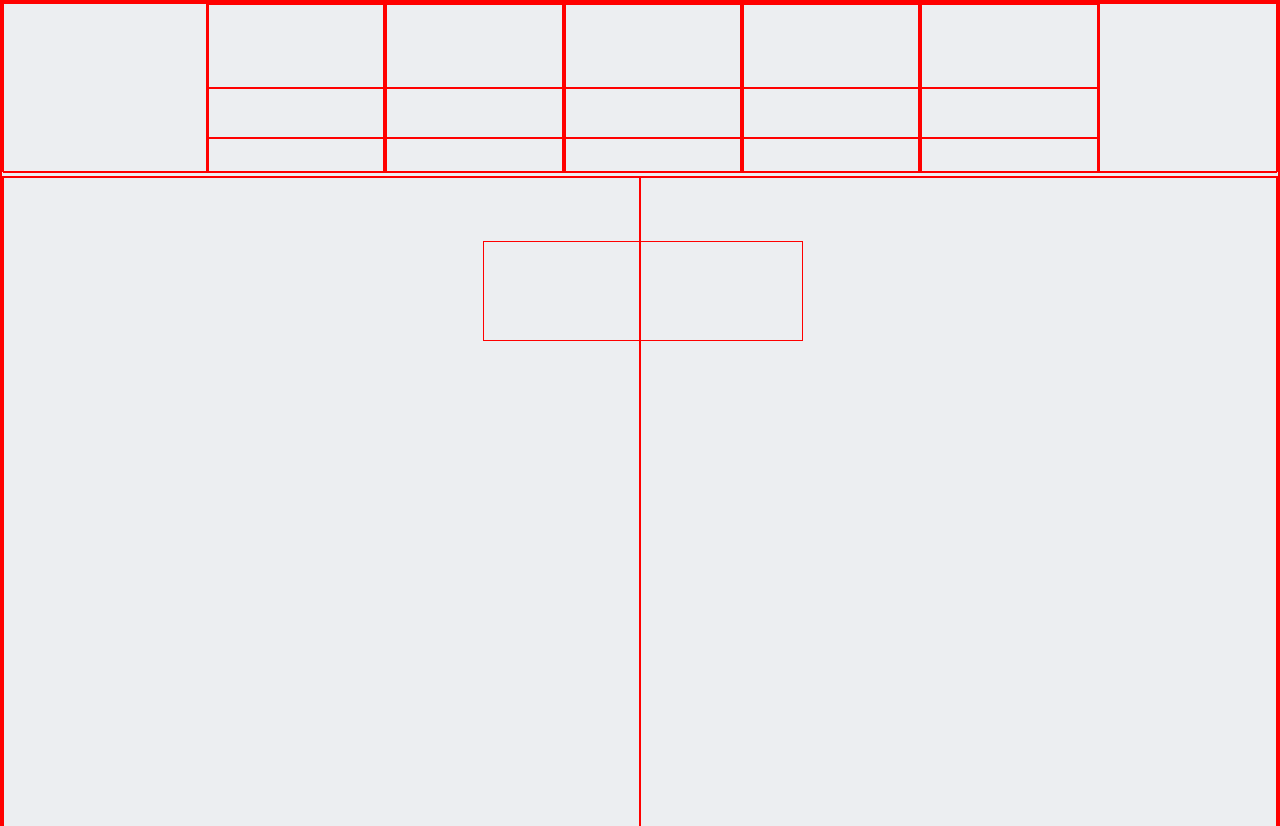
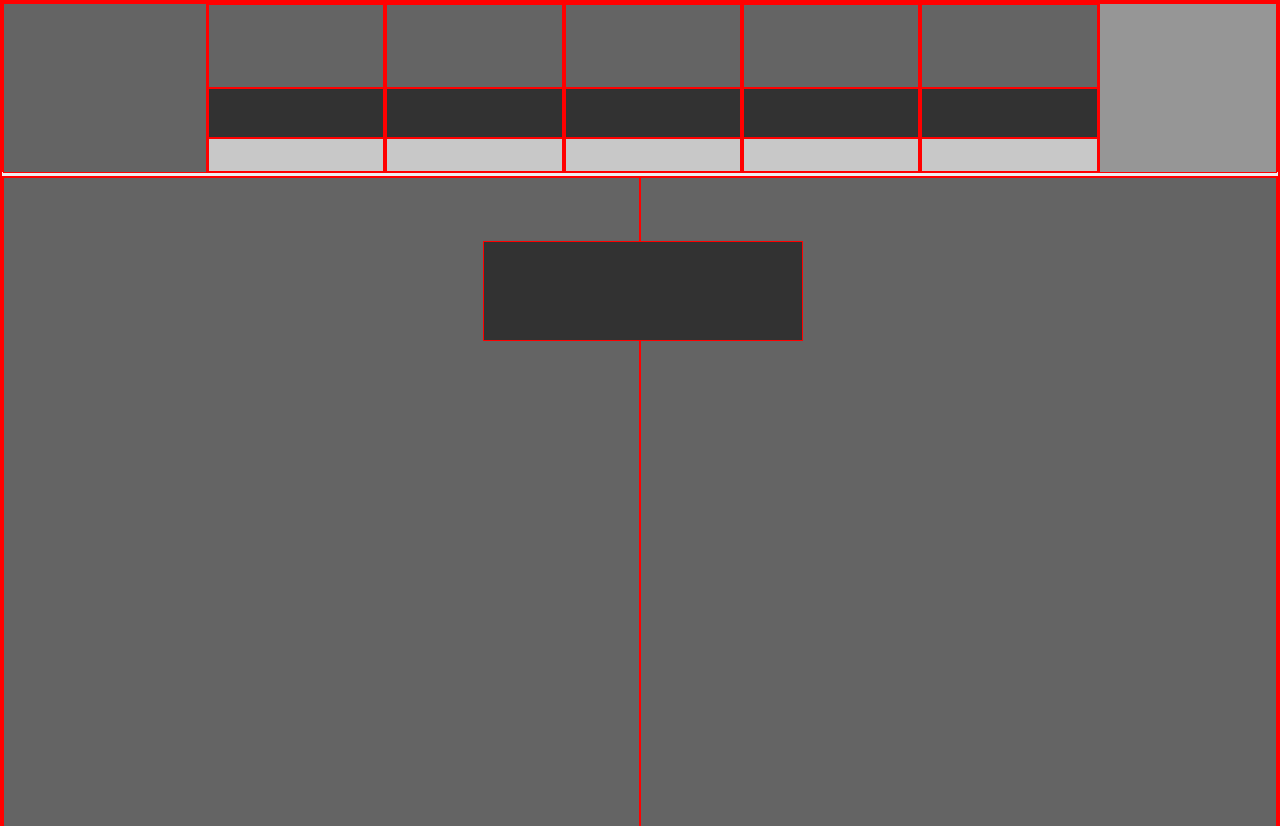
Before and after one commit to euqueme/heat-map, a plain HTML site: page index.html in a window 1280 px wide. Shown: the top 826 px of the page. Drawn offline with Linux system fonts and the light colour scheme.

Commit message:
Background styling: Created the background classes and added to the elements before the community links section

```diff
--- a/index.html
+++ b/index.html
@@ -7,65 +7,58 @@
   </head>
   <body>
     <nav class="general-display">
-      <div class="grid-16"></div>
+      <div class="grid-16 b3"></div>
       <div class="grid-14">
-        <div class="h50"></div>
-        <div class="h30"></div>
-        <div class="h20"></div>
+        <div class="h50 b3"></div>
+        <div class="h30 b4"></div>
+        <div class="h20 b1"></div>
       </div>
       <div class="grid-14">
-        <div class="h50"></div>
-        <div class="h30"></div>
-        <div class="h20"></div>
+        <div class="h50 b3"></div>
+        <div class="h30 b4"></div>
+        <div class="h20 b1"></div>
       </div>
       <div class="grid-14">
-        <div class="h50"></div>
-        <div class="h30"></div>
-        <div class="h20"></div>
+        <div class="h50 b3"></div>
+        <div class="h30 b4"></div>
+        <div class="h20 b1"></div>
       </div>
       <div class="grid-14">
-        <div class="h50"></div>
-        <div class="h30"></div>
-        <div class="h20"></div>
+        <div class="h50 b3"></div>
+        <div class="h30 b4"></div>
+        <div class="h20 b1"></div>
       </div>
       <div class="grid-14">
-        <div class="h50"></div>
-        <div class="h30"></div>
-        <div class="h20"></div>
+        <div class="h50 b3"></div>
+        <div class="h30 b4"></div>
+        <div class="h20 b1"></div>
       </div>
-      <div class="grid-14"></div>
+      <div class="grid-14 b2"></div>
     </nav>
 
     <main>
-      <div id="absolute-title" class="grid-25 h100"></div>
-      <div class="grid-50 float-left h650"></div>
-      <div class="grid-50 float-left h650"></div>
-      <div class="grid-50 float-left h650"></div>
-      <div class="grid-50 float-left h650"></div>
-    </main>
+      <div id="absolute-title" class="grid-25 h100 b4"></div>
+      <div class="grid-50 float-left h650 b3"></div>
+      <div class="grid-50 float-left h650 b3"></div>
+      <div class="grid-50 float-left h650 b3"></div>
+      <div class="grid-50 float-left h650 b3"></div>
 
-    <section class="">
+      <div class="">
         <!-- Latest post -->
         <article class="grid-1-3 float-left h650"></article>
         <article class="grid-1-3 float-left h650"></article>
         <article class="grid-1-3 float-left h650"></article>
-      <div class="grid-1-3 float-left h650"></div>
-      <div class="grid-2-3 float-left h650"></div>
+        <div class="grid-1-3 float-left h350 b2"></div>
+        <div class="grid-2-3 float-left h650 b4"></div>
         <article class="grid-1-3 float-left h650"></article>
         <article class="grid-1-3 float-left h650"></article>
         <article class="grid-1-3 float-left h650"></article>
         <article class="grid-1-3 float-left h650"></article>
-      <div class="grid-2-3"></div>
-    </section>
-
-    <!--Smashing Print #1: Ethics & Privacy-->
-    <section>
-      <div class="grid-100 h1030"></div>
-    </section>
+        <div class="grid-2-3 float-left h650 b4"></div>
+      </div>
 
        <!--Community Links-->
-
-    <section>
+    <div>
       <div class="grid-100 h1030">
         <div class="grid-1-3 h1030 float-left"></div>
         <div class="grid-2-3 h1030 float-left"></div>
@@ -88,17 +81,23 @@
       <article class="grid-50 float-left h350">
         <div class="grid-1-3"></div>
       </article>
-    </section>
-
+    </div>
+    </main>
+    <aside>
+        <!--Smashing Print #1: Ethics & Privacy-->
+      <div>
+        <div class="grid-100 h1030"></div>
+      </div>
       <!--Curated Posts-->
-    <section>
       <div class="grid-100 h350"></div>
       <div class="grid-1-3 h650 float-left"></div>
       <div class="grid-1-3 h650  float-left"></div>
       <div class="grid-1-3 h650  float-left"></div>
       <div class="grid-1-3 h1030 float-left"></div>
       <div class="grid-2-3 h1030 float-left"></div>
-    </section>
+    </aside>
+
     <footer class="h650"></footer>
+
   </body>
 </html>
--- a/styles.css
+++ b/styles.css
@@ -166,6 +166,8 @@ article div {
   margin: 5% 37.5% 0 37.5%;
 }
 
+/* General Classes */
+
 .general-display {
   display: inline-flex;
 }
@@ -204,6 +206,8 @@ article div {
   width: 66%;
 }
 
+/* Height Classes */
+
 .h50 {
   height: 50%;
 }
@@ -231,3 +235,21 @@ article div {
 .h1030 {
   height: 1030px;
 }
+
+/* Background Colors */
+
+.b1 {
+  background-color:  rgb(200,200,200);
+}
+
+.b2 {
+  background-color:  rgb(150,150,150);
+}
+
+.b3 {
+  background-color: rgb(100, 100, 100)
+}
+
+.b4 {
+  background-color: rgb(50,50,50);
+}
```
Lines whose indentation alone changed are shown as unchanged.
